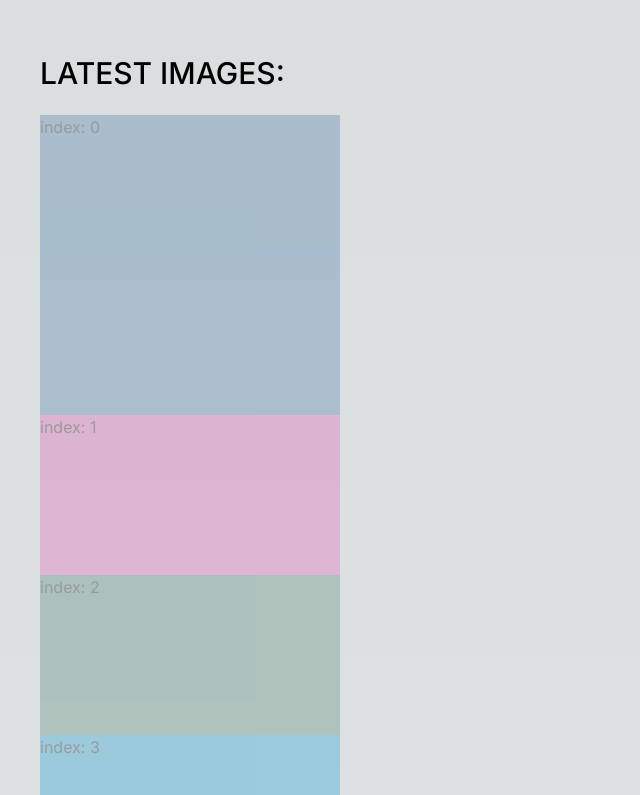
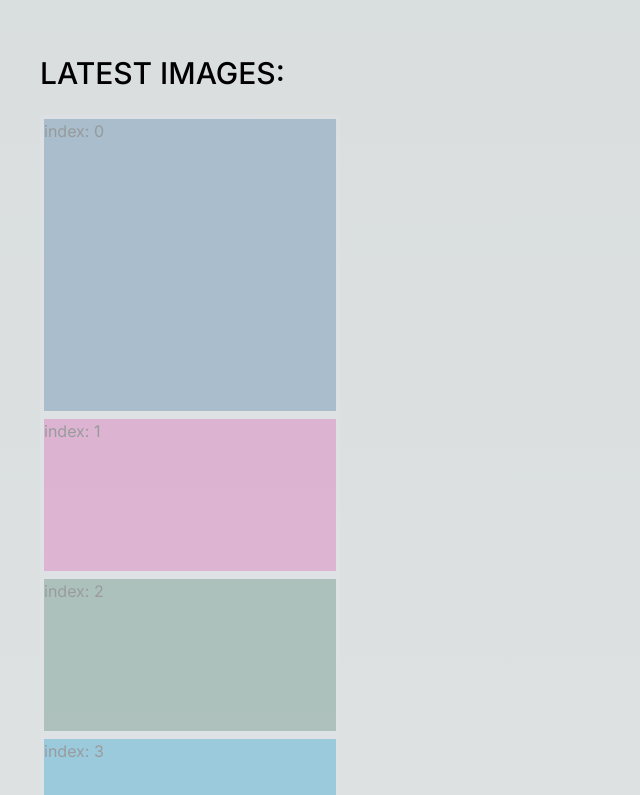
Before and after one commit to XyanZhang/my-photography-site, a Next.js app: page / in a window 1280 px wide. Shown: the part 825-1620 px from the top of the page, without its empty margins (0-640 px from the left). Built offline with nearby package versions, Linux system fonts and the light colour scheme.

Commit message:
style: 瀑布流border style

```diff
--- a/src/app/PhotoList.tsx
+++ b/src/app/PhotoList.tsx
@@ -60,7 +60,7 @@ const PhotoList2: React.FC<PhotoListProps> = ({ photos }) => {
     <div className='relative flex flex-wrap flex-col' id="waterfall-container" ref={waterfall_container}>
       {photos.map((photo, index) => {
         return (
-          <div className='item bg-black opacity-30 transition-all' style={{ backgroundColor: getRandomColor(), height: index%3 == 0 ? '300px' : '160px', width: '300px' }}>
+          <div className='item bg-black opacity-30 border-4 transition-all' style={{ backgroundColor: getRandomColor(), height: index%3 == 0 ? '300px' : '160px', width: '300px' }}>
             index: {index}
           </div>
         )
```
